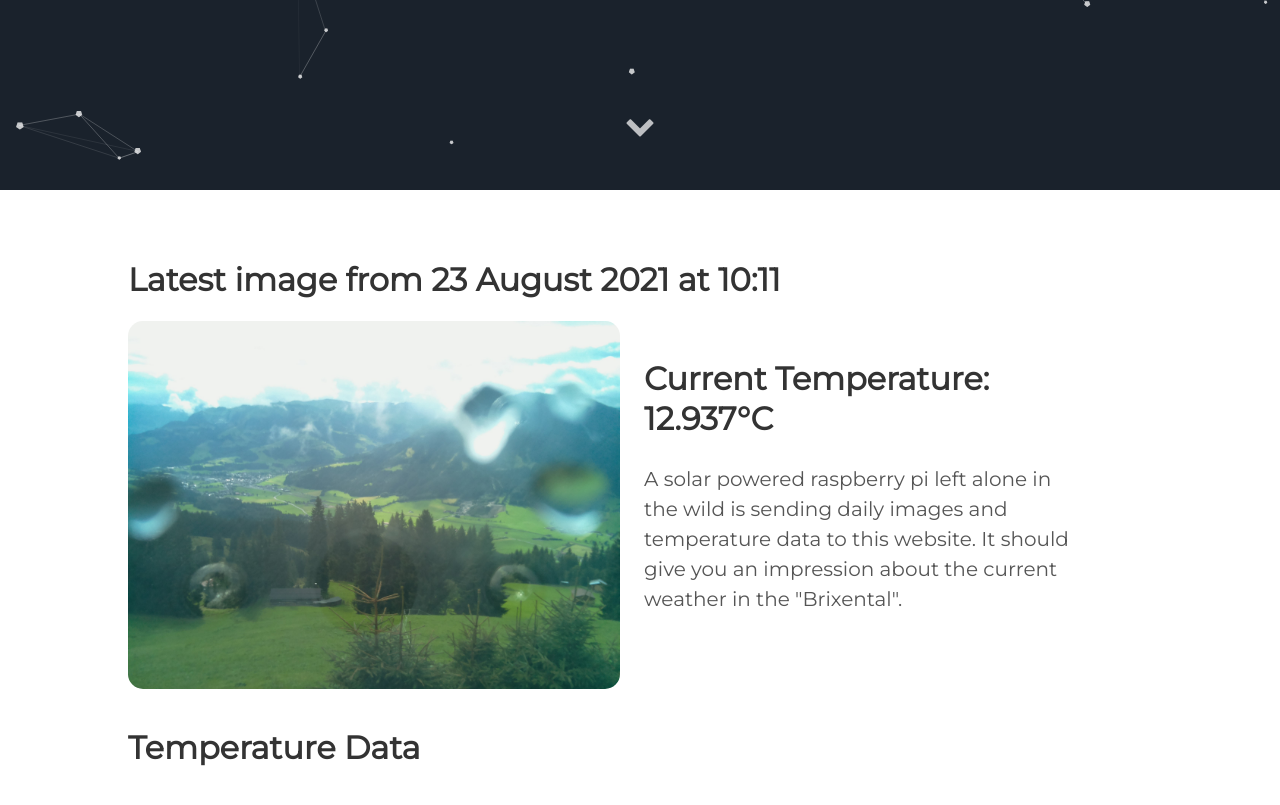
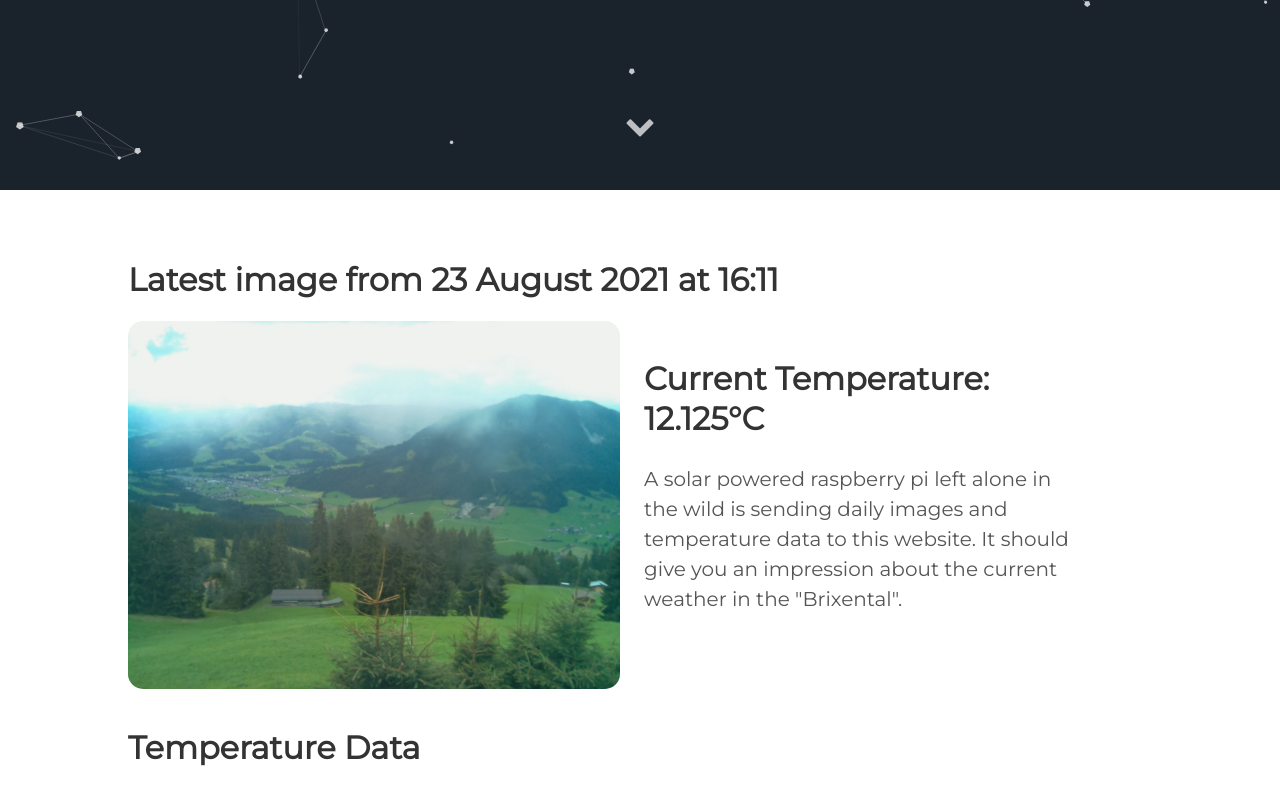
Before and after one commit to vektorious/vektorious.github.io, a Jekyll site: the page built from resources/huette.md, in a window 1280 px wide and 900 px high, scrolled down 710 px. Shown: the top 805 px of the window. Built offline with Jekyll 4.4.1, drawn with Linux system fonts in a browser that asks for light colours.

Commit message:
I'm a bot beep boop

```diff
--- a/resources/huette.md
+++ b/resources/huette.md
@@ -6,13 +6,13 @@ image: '/assets/img/'
 description: 'Live image from the Austrian alps'
 twitter_text: ' '
 ---
-## Latest image from 23 August 2021 at 10:11
+## Latest image from 23 August 2021 at 16:11
 <div class="huette">
   <div class="huette-image">
     <img src="{{ "/assets/img/huette.jpg" | prepend: site.baseurl }}">
   </div>
   <div class="huette-text">
-        <h2>Current Temperature: 12.937°C</h2>
+        <h2>Current Temperature: 12.125°C</h2>
         <p>A solar powered raspberry pi left alone in the wild is sending daily images and temperature data to this website. It should give you an impression about the current weather in the "Brixental".</p>
 
   </div>
```
Also changed, not shown: rpi-script/2021-08-23_160952.txt (renamed from rpi-script/2021-08-23_100956.txt, +6 -5 lines), rpi-script/huette.md (+2 -2 lines), assets/img/huette.jpg, assets/img/temp_plot.png, rpi-script/temp_plot.png, 1 other file.
